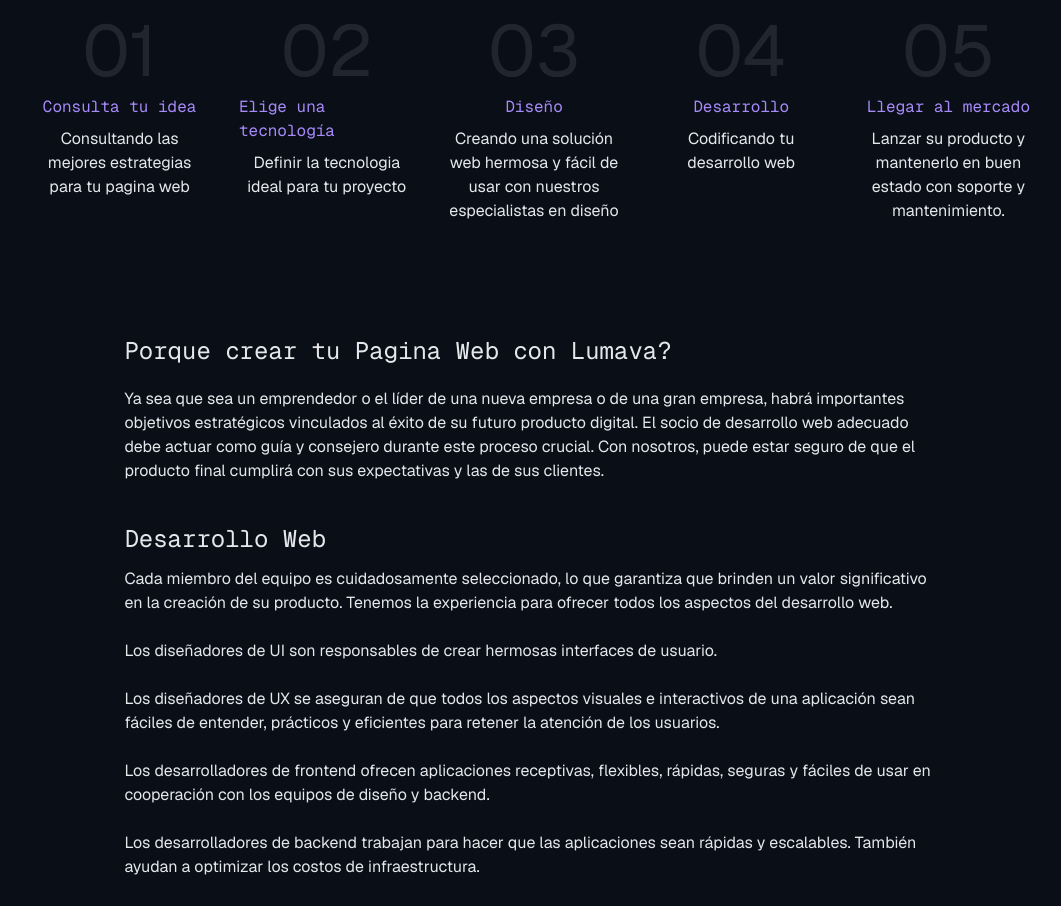
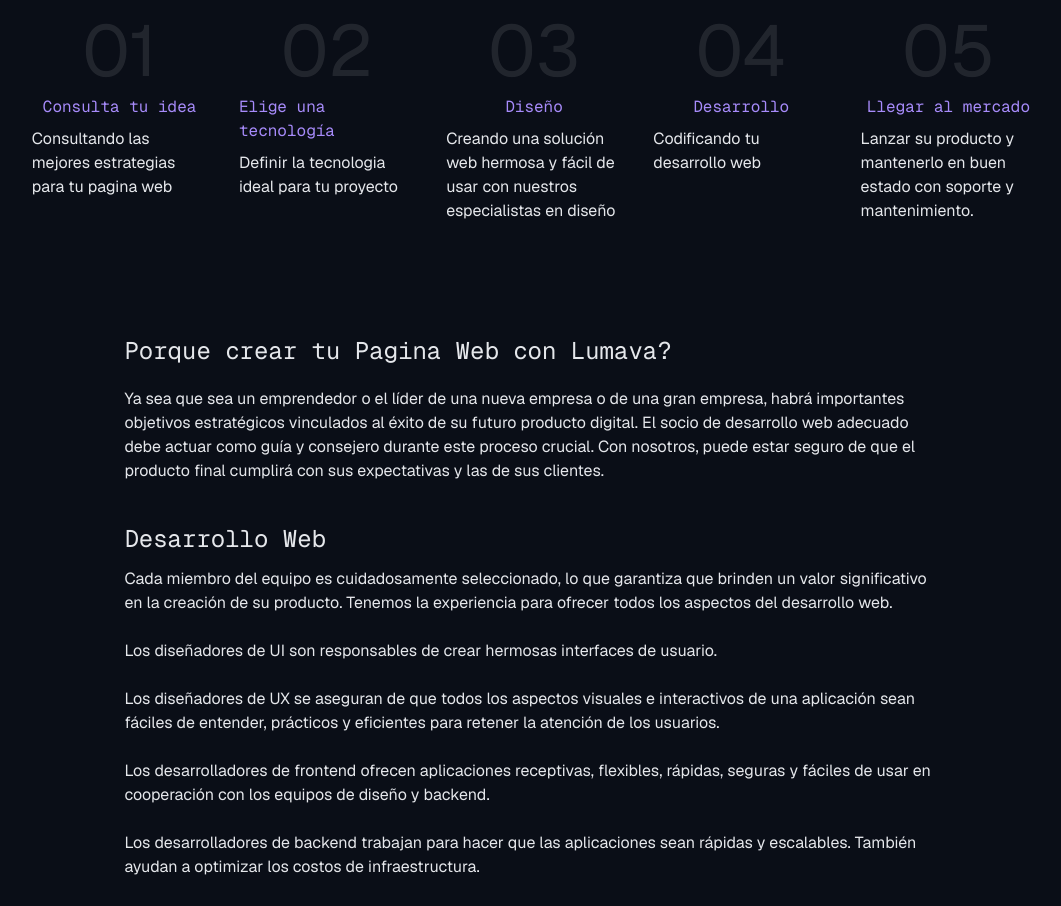
Before and after one commit to Lopezlena89/lumava-project, a Next.js app: page /web-developmen in a window 1280 px wide. Shown: the part 1100-2006 px from the top of the page, without its empty margins (106-1167 px from the left). Built offline with nearby package versions, Linux system fonts and the light colour scheme.

Commit message:
updated text web develop

```diff
--- a/src/app/(dashboard)/web-developmen/page.tsx
+++ b/src/app/(dashboard)/web-developmen/page.tsx
@@ -111,27 +111,27 @@ export default function WebPage() {
                 <div className="w-full h-full  flex flex-col justify-start items-center py-3 px-[5%]">
                   <span className="text-gray-100 opacity-10 hover:opacity-40 duration-700 text-7xl">01</span>
                   <span className="text-violet-400 py-2 font-mono">Consulta tu idea</span>
-                  <span className="text-center">Consultando las mejores estrategias para tu pagina web</span>
+                  <span >Consultando las mejores estrategias para tu pagina web</span>
                 </div>
                 <div className="w-full h-full  flex flex-col justify-start items-center py-3 px-[5%]">
                   <span className="text-gray-100 opacity-10 hover:opacity-40 duration-700  text-7xl">02</span>
                   <span className="text-violet-400 py-2 font-mono">Elige una tecnología</span>
-                  <span className="text-center">Definir la tecnologia ideal para tu proyecto</span>
+                  <span >Definir la tecnologia ideal para tu proyecto</span>
                 </div>
                 <div className="w-full h-full  flex flex-col justify-start items-center py-3 px-[5%]">
                   <span className="text-gray-100 opacity-10 hover:opacity-40 duration-700  text-7xl">03</span>
                   <span className="text-violet-400 py-2 font-mono">Diseño</span>
-                  <span className="text-center">Creando una solución web hermosa y fácil de usar con nuestros especialistas en diseño</span>
+                  <span >Creando una solución web hermosa y fácil de usar con nuestros especialistas en diseño</span>
                 </div>
                 <div className="w-full h-full  flex flex-col justify-start items-center py-3 px-[5%]">
                   <span className="text-gray-100 opacity-10 hover:opacity-40 duration-700  text-7xl">04</span>
                   <span className="text-violet-400 py-2 font-mono">Desarrollo</span>
-                  <span className="text-center">Codificando tu desarrollo web</span>
+                  <span >Codificando tu desarrollo web</span>
                 </div>
                 <div className="w-full h-full  col-span-2 md:col-span-4 lg:col-span-1 flex flex-col justify-start items-center py-3 px-[25%] md:px-[35%] lg:px-[5%]">
                   <span className="text-gray-100 opacity-10 hover:opacity-40 duration-700  text-7xl">05</span>
                   <span className="text-violet-400 py-2 font-mono">Llegar al mercado</span>
-                  <span className="text-center">Lanzar su producto y mantenerlo en buen estado con soporte y mantenimiento.</span>
+                  <span >Lanzar su producto y mantenerlo en buen estado con soporte y mantenimiento.</span>
                 </div>
             </div>
 
```
